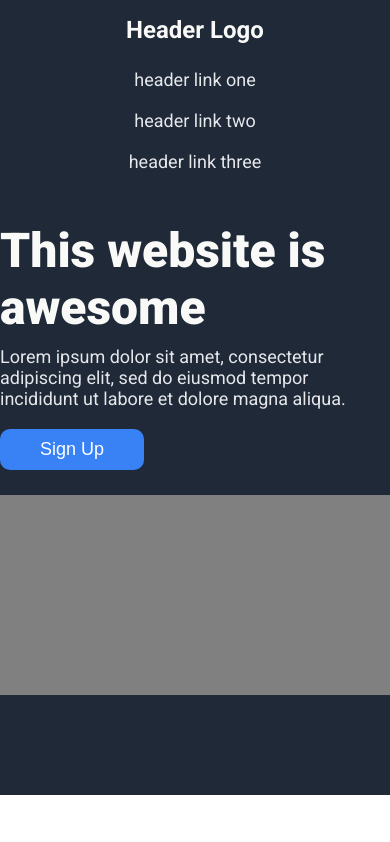
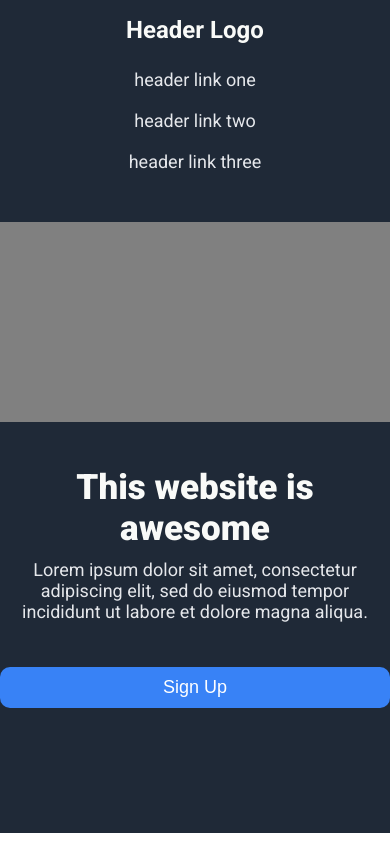
Before and after one commit to ajay117/landing-page, a plain HTML site: page index.html in a window 390 px wide. Shown: the top 842 px of the page. Drawn offline with Linux system fonts and the light colour scheme.

Commit message:
Make hero section responsive for screen equal and below 500px

```diff
--- a/styles.css
+++ b/styles.css
@@ -46,6 +46,7 @@ header a {
 }
 .hero-section {
     justify-content: space-between;
+    display: flex;
 }
 .hero-image {
     flex-basis: 400px;
@@ -180,7 +181,8 @@ header ul,
 /* Styles for differenct screen sizes */
 @media screen and (max-width: 500px) {
     header,
-    header ul {
+    header ul,
+    .hero-section {
         justify-content: center;
     }
     header ul li {
@@ -189,5 +191,20 @@ header ul,
     }
     .logo {
         margin-bottom: 25px;
+        text-align: center;
+    }
+    .hero-section {
+        text-align: center;
+    }
+    .hero-section h2 {
+        font-size: 35px;
+    }
+    .hero-content {
+        order: 2;
+        margin-top: 45px;
+    }
+    .btn {
+        margin-top: 35px;
+        width: 100%;
     }
 }
```
